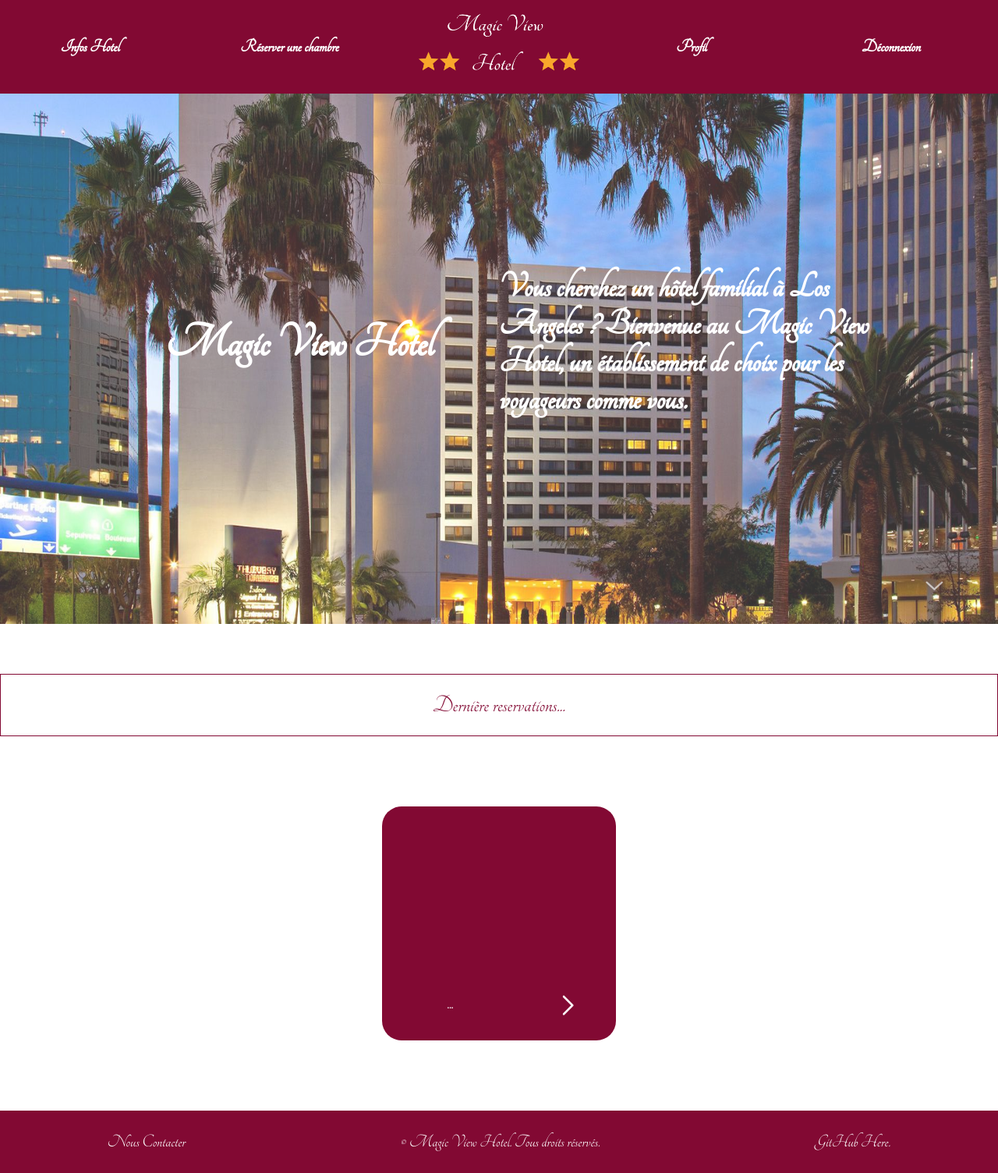
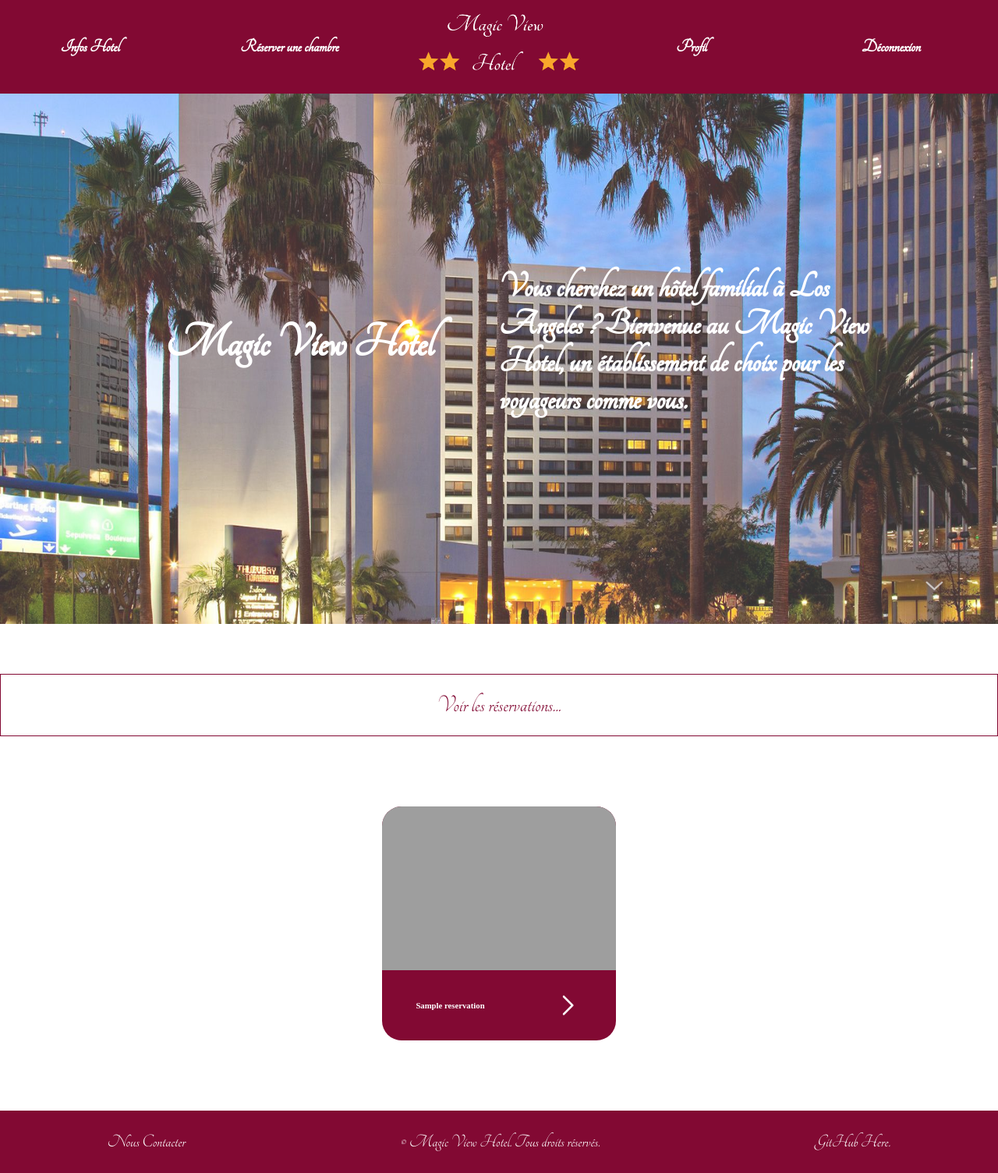
Before and after one commit to ridha-boughediri/reservation-salles, a PHP site: page / in a window 1280 px wide. Shown: the whole page at 78% size. Run offline with PHP 8.4, Linux system fonts and the light colour scheme; the visitor is signed in with stand-in values (Sample User, id 1); tables that the repository leaves empty or names only in its code hold one stand-in row (values such as "Sample post"); grey boxes are pictures that could not be loaded.

Commit message:
edit reservation

```diff
--- a/css/style.css
+++ b/css/style.css
@@ -228,6 +228,7 @@ article {
   color: rgb(130, 9, 51);
   transform: scale(1);
   transition: all 250ms cubic-bezier(0.25, 0.46, 0.45, 0.94) 0s;
+  cursor: pointer;
   font-family: "Tangerine-Regular";
   font-size: 4vh;
 }
--- a/header.php
+++ b/header.php
@@ -37,10 +37,6 @@ if (isset($_GET['deco'])) {
         window.location = './infos.php';
     }
 
-    function gotoreschamber() {
-        window.location = './reservations.php';
-    }
-
     function gotoincription() {
         window.location = './inscription.php';
     }
--- a/index.php
+++ b/index.php
@@ -2,6 +2,8 @@
 
 include('./fileconfig/config.php');
 include('./fileconfig/configuser.php');
+
+$getres = $bdd->query('SELECT * FROM reservations LIMIT 3');
 
 ?>
 
@@ -46,20 +48,25 @@ include('./fileconfig/configuser.php');
         </div>
     </main>
     <div class="plusart">
-        <p>Dernière reservations...</p>
+        <p onclick="gotoallres()">Voir les réservations...</p>
     </div>
     <article>
+        <?php while ($reservations = $getres->fetch()) { ?>
+
+
         <div class="card">
-            <div class="card-a">
+            <a href="" class="card-a">
                 <div class="content-img">
+                    <img src="./img/" alt="">
                 </div>
 
                 <div class="content-text">
-                    <h6 class="text-article">...</h6>
+                    <h6 class="text-article"><?php echo $reservations['titre'] ?></h6>
                     <img src="./img/play.png" alt="">
                 </div>
-            </div>
+            </a>
         </div>
+        <?php } ?>
     </article>
     <div id="threeart"></div>
     <?php include('./footer.php'); ?>
@@ -70,6 +77,10 @@ include('./fileconfig/configuser.php');
                 block: 'center'
             });
         }
+
+        function gotoallres() {
+            window.location = './reservation.php';
+        }
     </script>
 </body>
 
--- a/reservation.php
+++ b/reservation.php
@@ -5,7 +5,6 @@ include('./fileconfig/configuser.php');
 
 
 $getRESER = $bdd->prepare('SELECT * FROM reservations');
-$getRESER->execute();
 $reservations = $getRESER->fetchAll();
 
 if (isset($_POST['ajout'])) {
```
